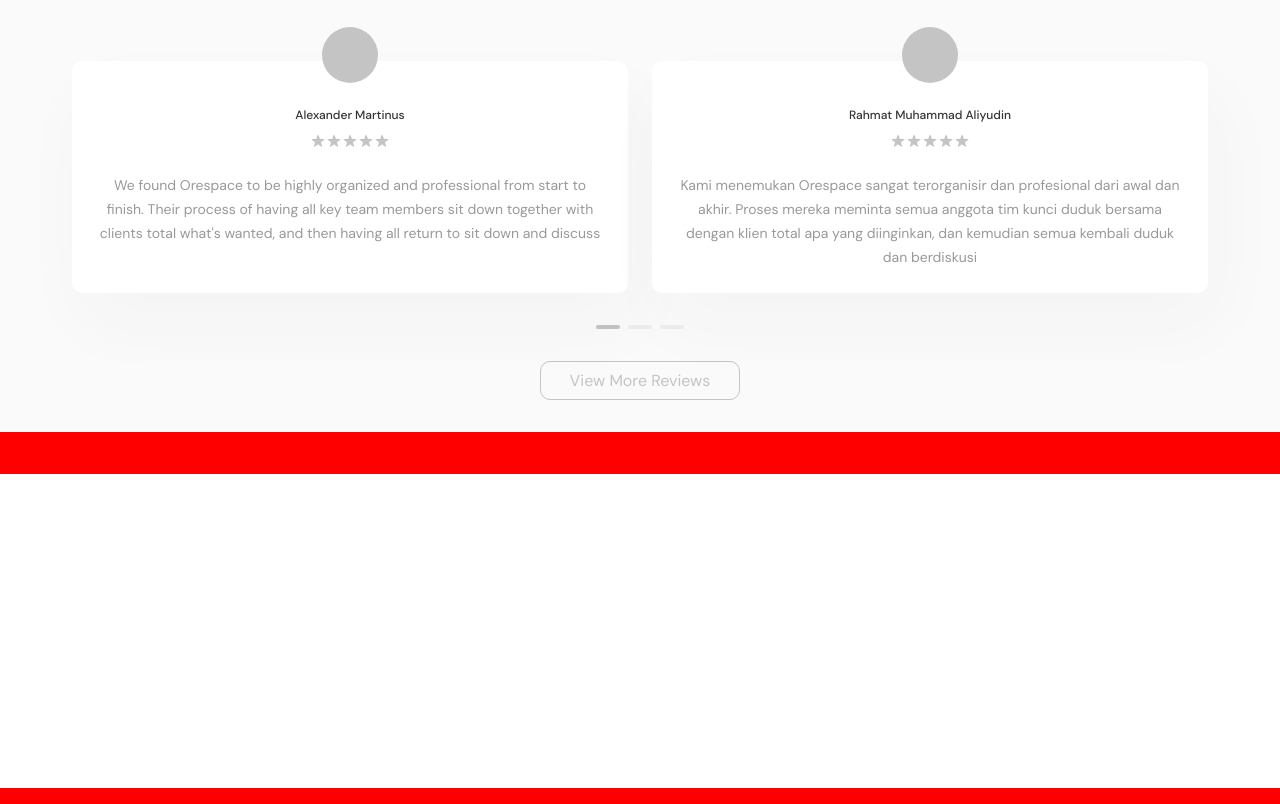
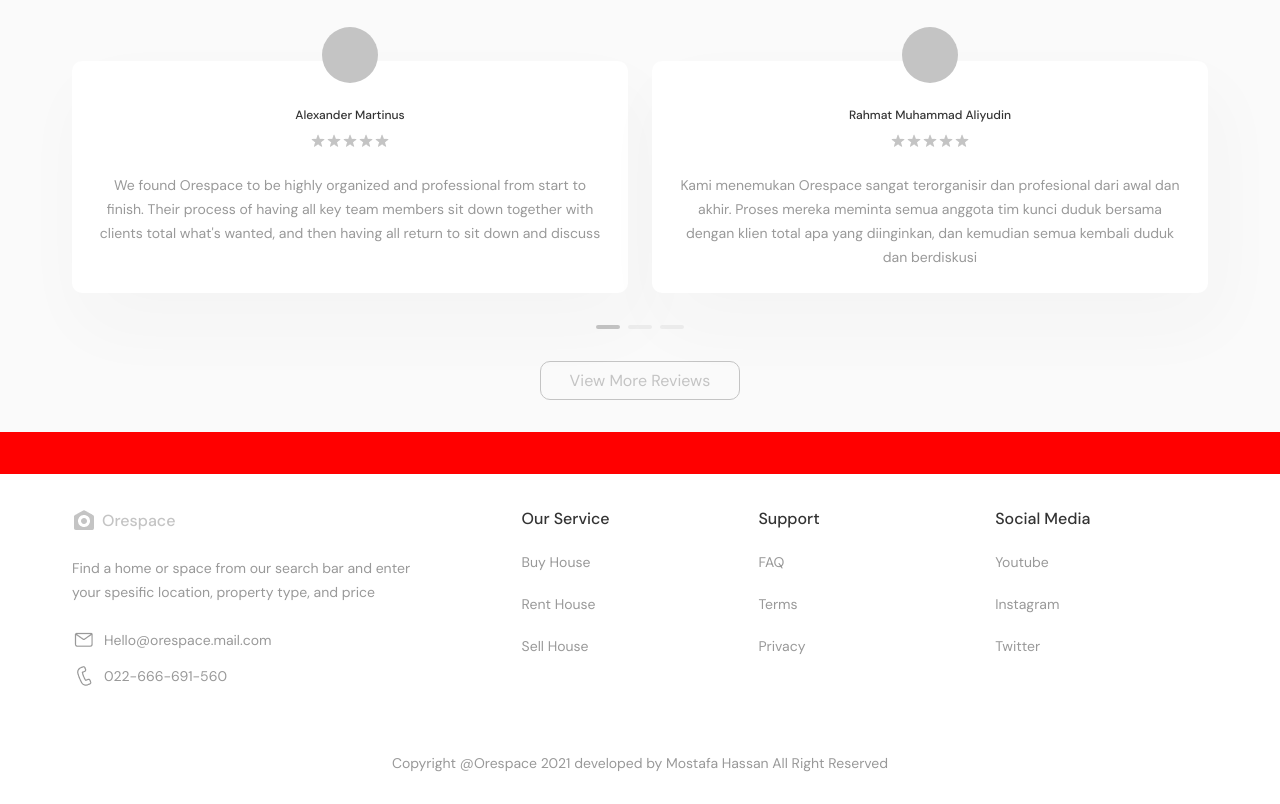
Before and after one commit to Mostafa-HEH/real-estate, a plain HTML site: page public/index.html in a window 1280 px wide. Shown: the part 5355-6159 px from the top of the page. Drawn offline with Linux system fonts and the light colour scheme.

Commit message:
add footer

```diff
--- a/public/index.html
+++ b/public/index.html
@@ -1326,7 +1326,58 @@
             ----------------------------------------
         -->
       <main class="footer">
-        <div class="wrapper"></div>
+        <div class="wrapper">
+          <div class="group about">
+            <a href="#" class="logo">
+              <img
+                class="logo__icon"
+                src="./images/Logo-icon.png"
+                alt="camera png"
+              />
+              <span class="logo__text">Orespace</span>
+            </a>
+            <p>
+              Find a home or space from our search bar and enter your spesific
+              location, property type, and price
+            </p>
+            <div class="connect">
+              <img
+                src="./images/email-icon.png"
+                alt="email png icon"
+                class="icon"
+              />
+              <a href="mailto:Hello@orespace.mail.com"
+                >Hello@orespace.mail.com</a
+              >
+            </div>
+            <div class="connect">
+              <img
+                src="./images/phone-icon.png"
+                alt="phone png icon"
+                class="icon"
+              />
+              <a href="tel:022-666-691-560">022-666-691-560</a>
+            </div>
+          </div>
+          <div class="group services">
+            <div class="group__title">Our Service</div>
+            <a href="#" class="group__link">Buy House</a>
+            <a href="#" class="group__link">Rent House</a>
+            <a href="#" class="group__link">Sell House</a>
+          </div>
+          <div class="group support">
+            <div class="group__title">Support</div>
+            <a href="#" class="group__link">FAQ</a>
+            <a href="#" class="group__link">Terms</a>
+            <a href="#" class="group__link">Privacy</a>
+          </div>
+          <div class="group social">
+            <div class="group__title">Social Media</div>
+            <a href="#" class="group__link">Youtube</a>
+            <a href="#" class="group__link">Instagram</a>
+            <a href="#" class="group__link">Twitter</a>
+          </div>
+        </div>
       </main>
       <!--
           ------------------------------------------
@@ -1339,7 +1390,10 @@
           ------------------------------------------
        -->
       <section class="copyright">
-        <div class="wrapper"></div>
+        <div class="wrapper">
+          Copyright @Orespace 2021 developed by
+          <a href="#">Mostafa Hassan</a> All Right Reserved
+        </div>
       </section>
 
       <!--
--- /dev/null
+++ b/src/sass/components/_logo.scss
@@ -0,0 +1,20 @@
+.logo {
+  display: flex;
+  flex-direction: row;
+  align-items: center;
+  color: unset;
+  text-decoration: unset;
+  gap: 6px;
+
+  &__icon {
+    width: 24px;
+  }
+
+  &__text {
+    font-style: normal;
+    font-weight: 500;
+    font-size: 1rem;
+    line-height: 21px;
+    color: #c4c4c4;
+  }
+}
--- a/src/sass/layout/_footer.scss
+++ b/src/sass/layout/_footer.scss
@@ -2,6 +2,98 @@
   @include section-rs(248px);
 }
 
+.footer .wrapper {
+  display: grid;
+  grid-template-columns: 2fr 1fr 1fr 1fr;
+  gap: 24px;
+
+  & .group {
+    display: flex;
+    flex-direction: column;
+    gap: 24px;
+
+    &.about {
+      @media screen and (max-width: $sm) {
+        grid-column: 1/5;
+      }
+
+      & p {
+        font-style: normal;
+        font-weight: 400;
+        font-size: px-to-rem(14);
+        line-height: 24px;
+        color: #999999;
+        max-width: 360px;
+      }
+
+      & .connect {
+        display: flex;
+        flex-direction: row;
+        align-items: center;
+        gap: 8px;
+
+        &:last-child {
+          margin-top: -12px;
+        }
+
+        & .img {
+          width: 24px;
+        }
+
+        & a {
+          text-decoration: none;
+          font-style: normal;
+          font-weight: 400;
+          font-size: px-to-rem(14);
+          line-height: 18px;
+          color: #999999;
+        }
+      }
+    }
+
+    &.social {
+      @media screen and (max-width: $sm) {
+        grid-column: 3/5;
+      }
+    }
+
+    &__title {
+      font-style: normal;
+      font-weight: 500;
+      font-size: 1rem;
+      line-height: 21px;
+      color: #333333;
+    }
+
+    &__link {
+      font-style: normal;
+      font-weight: 400;
+      font-size: px-to-rem(14);
+      line-height: 18px;
+      color: #999999;
+      text-decoration: none;
+    }
+  }
+}
+
 .copyright {
   @include section-rs(66px);
+  display: flex;
+  flex-direction: row;
+  align-items: center;
+  justify-content: center;
+
+  & .wrapper {
+    text-align: center;
+    font-style: normal;
+    font-weight: 400;
+    font-size: px-to-rem(14);
+    line-height: 18px;
+    color: #999999;
+
+    & a {
+      text-decoration: none;
+      color: inherit;
+    }
+  }
 }
--- a/src/sass/layout/_navigation.scss
+++ b/src/sass/layout/_navigation.scss
@@ -11,27 +11,6 @@
   flex-direction: row;
   align-items: center;
   justify-content: space-between;
-}
-
-.navigation .logo {
-  display: flex;
-  flex-direction: row;
-  align-items: center;
-  color: unset;
-  text-decoration: unset;
-  gap: 6px;
-
-  &__icon {
-    width: 24px;
-  }
-
-  &__text {
-    font-style: normal;
-    font-weight: 500;
-    font-size: 1rem;
-    line-height: 21px;
-    color: #c4c4c4;
-  }
 }
 
 .navigation .links {
--- a/src/sass/main.scss
+++ b/src/sass/main.scss
@@ -25,6 +25,7 @@
 @import "components/wrapper";
 @import "components/buttons";
 @import "components/patern";
+@import "components/logo";
 // @import 'components/carousel';
 // @import 'components/slider';
 
```
Also changed, not shown: public/images/email-icon.png (added), public/images/phone-icon.png (added), public/styles/styles.css, 1 other file.
